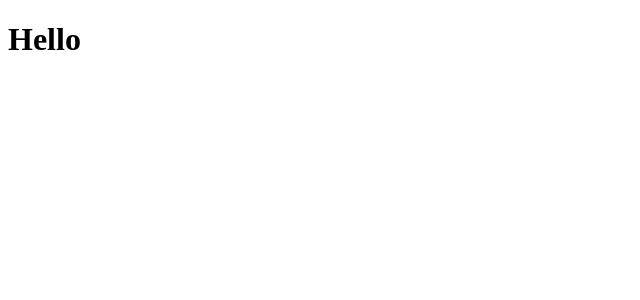
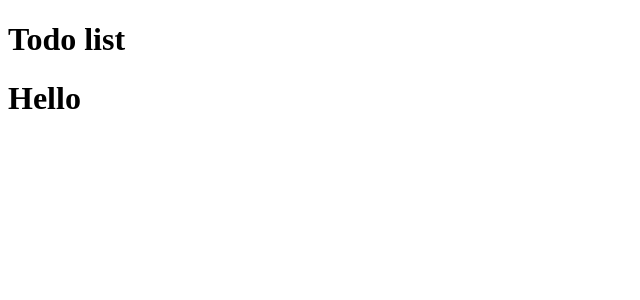
Before and after one commit to DzianisMakeichyk/todos, a React (Create React App) app: page / in a window 1280 px wide. Shown: the top 300 px of the page, without its empty margins (0-640 px from the left). Built offline with nearby package versions, Linux system fonts and the light colour scheme.

Commit message:
add ease header

```diff
--- a/src/App.js
+++ b/src/App.js
@@ -1,9 +1,11 @@
 import React, { Component } from 'react';
+import TodoHeader from './components/TodoHeader'
 
 class App extends Component {
   render() {
     return (
       <div className="App">
+        <TodoHeader />
        <h1>Hello</h1>
       </div>
     );
--- /dev/null
+++ b/src/components/TodoHeader/index.jsx
@@ -0,0 +1,9 @@
+import React from 'react';
+
+class TodoHeader extends React.Component {
+    render () {
+        return <h1>Todo list</h1>;
+    }
+}
+
+export default TodoHeader;
```
